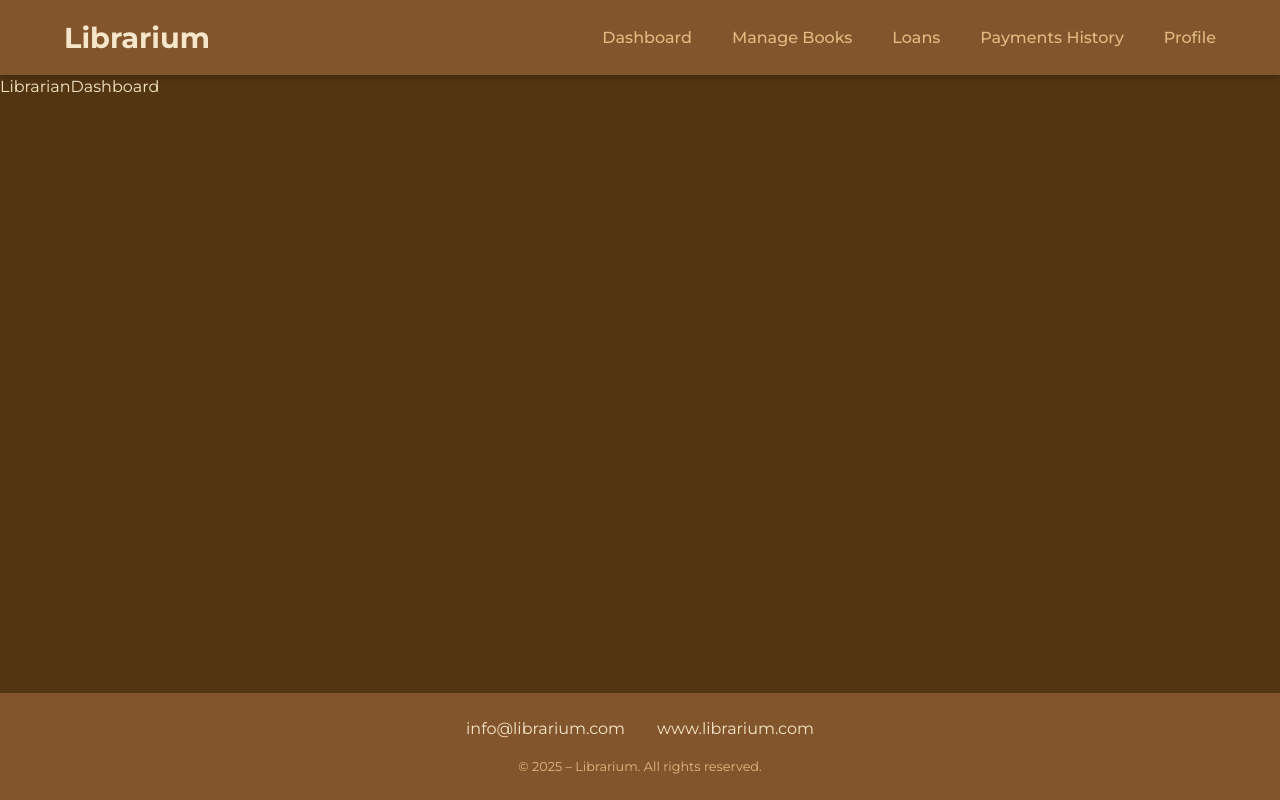
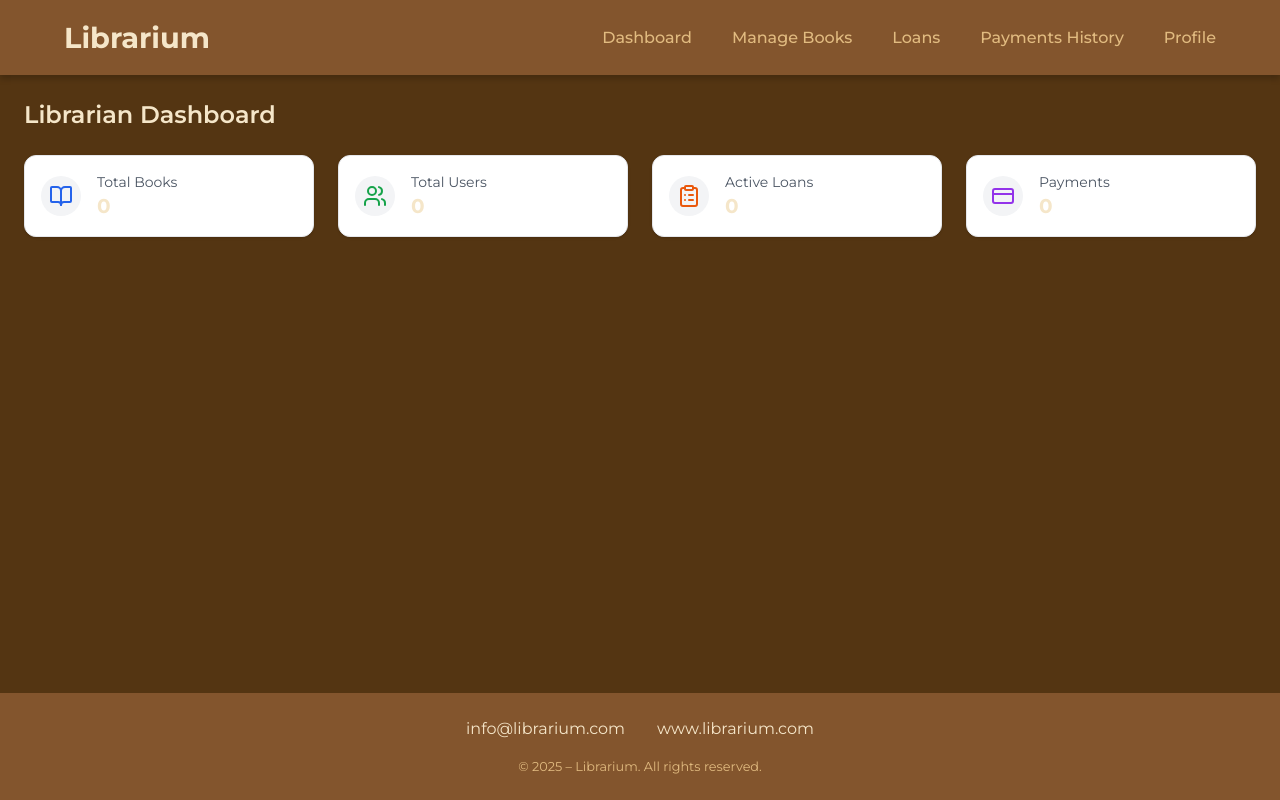
Before and after one commit to QuyenBNguyen/Library-Management-System, a React (Create React App) app in the folder frontend/: page /librarian in a window 1280 px wide. Built offline with nearby package versions, Linux system fonts and the light colour scheme; no server answers.

Commit message:
add dashboard

```diff
--- a/frontend/package.json
+++ b/frontend/package.json
@@ -19,6 +19,7 @@
     "axios": "^1.10.0",
     "bootstrap": "^5.3.3",
     "dayjs": "^1.11.13",
+    "lucide-react": "^0.525.0",
     "react": "^19.1.0",
     "react-bootstrap": "^2.10.10",
     "react-dom": "^19.1.0",
--- a/frontend/src/pages/Librarian/LibrarianDashboardPage.js
+++ b/frontend/src/pages/Librarian/LibrarianDashboardPage.js
@@ -1,7 +1,69 @@
-import React from "react";
+import React, { useEffect, useState } from "react";
+import { BookOpen, Users, ClipboardList, CreditCard } from "lucide-react"; // Bạn cần cài lucide-react hoặc dùng icon khác
+import axiosClient from "../../api/axiosClient";
 
 const LibrarianDashboardPage = () => {
-  return <div>LibrarianDashboard</div>;
+  const [stats, setStats] = useState({
+    totalBooks: 0,
+    totalUsers: 0,
+    totalLoans: 0,
+    totalPayments: 0,
+  });
+
+  useEffect(() => {
+    const fetchStats = async () => {
+      try {
+        const res = await axiosClient.get("/dashboard/librarian-stats");
+        setStats(res.data);
+      } catch (err) {
+        console.error("Failed to fetch dashboard stats:", err);
+      }
+    };
+    fetchStats();
+  }, []);
+
+  const cards = [
+    {
+      title: "Total Books",
+      value: stats.totalBooks,
+      icon: <BookOpen className="w-6 h-6 text-blue-600" />,
+    },
+    {
+      title: "Total Users",
+      value: stats.totalUsers,
+      icon: <Users className="w-6 h-6 text-green-600" />,
+    },
+    {
+      title: "Active Loans",
+      value: stats.totalLoans,
+      icon: <ClipboardList className="w-6 h-6 text-orange-600" />,
+    },
+    {
+      title: "Payments",
+      value: stats.totalPayments,
+      icon: <CreditCard className="w-6 h-6 text-purple-600" />,
+    },
+  ];
+
+  return (
+    <div className="p-6">
+      <h1 className="text-2xl font-semibold mb-6">Librarian Dashboard</h1>
+      <div className="grid grid-cols-1 sm:grid-cols-2 lg:grid-cols-4 gap-6">
+        {cards.map((card, idx) => (
+          <div
+            key={idx}
+            className="bg-white shadow rounded-xl p-4 flex items-center gap-4 border"
+          >
+            <div className="bg-gray-100 p-2 rounded-full">{card.icon}</div>
+            <div>
+              <div className="text-gray-600 text-sm">{card.title}</div>
+              <div className="text-xl font-bold">{card.value}</div>
+            </div>
+          </div>
+        ))}
+      </div>
+    </div>
+  );
 };
 
 export default LibrarianDashboardPage;
```
Also changed, not shown: 1 other file (tests, documents, lock files or other folders).
